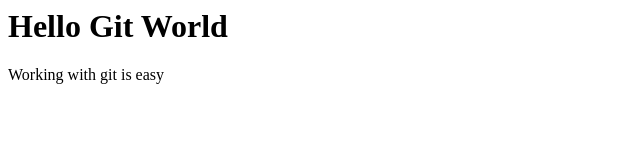
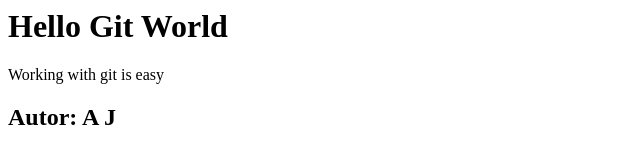
Before and after one commit to andrei-jurj/GitGitHubMasterclass, a plain HTML site: page index.html in a window 1280 px wide. Shown: the whole page, without its empty margins (0-640 px from the left). Drawn offline with Linux system fonts and the light colour scheme.

Commit message:
Add author
I have added a header to the index.html file that
now contains my name as the author

```diff
--- a/index.html
+++ b/index.html
@@ -3,3 +3,5 @@
 <div>
     <p>Working with git is easy</p>
 </div>
+
+<h2>Autor: A J</h2>
```
